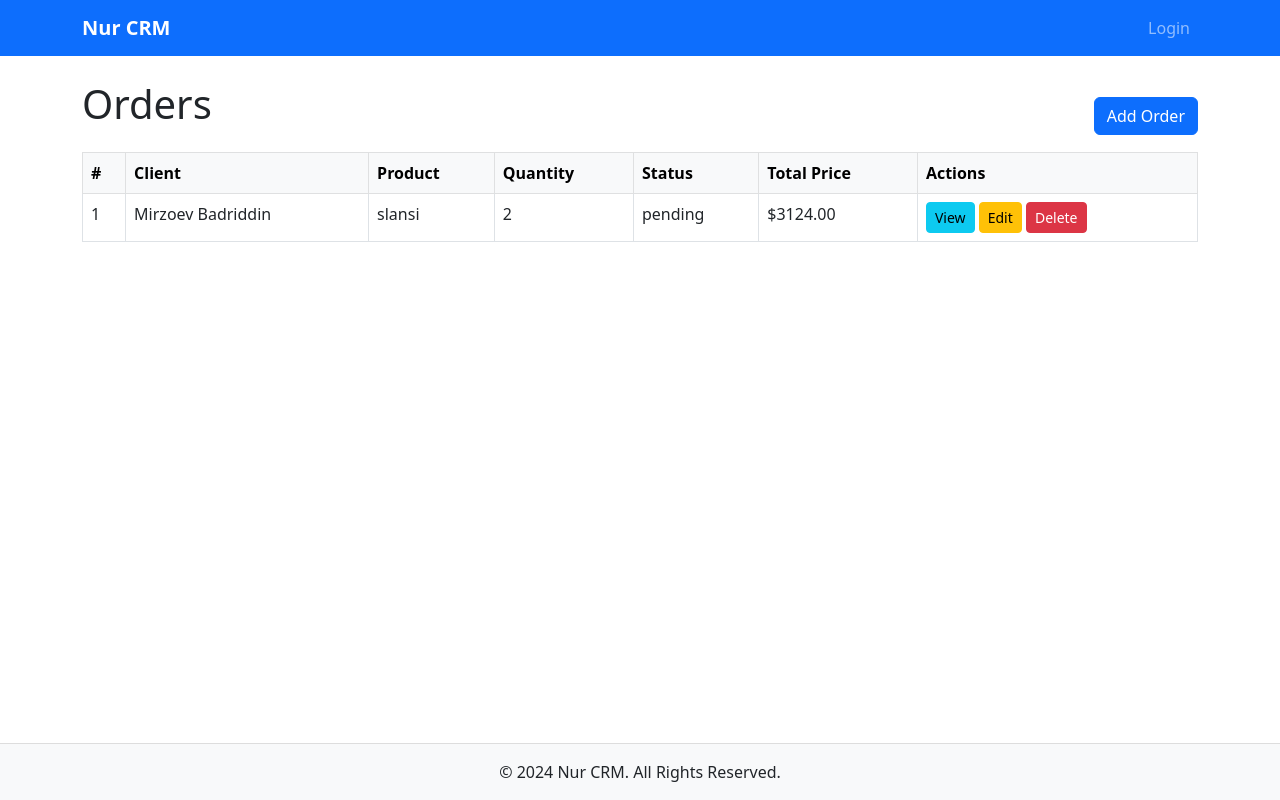
After one commit to siddikmeo7/Barakat-CRM, a Django app: page /nur/orders/ in a window 1280 px wide. The commit adds this page. Run offline with Django 5.2, Linux system fonts and the light colour scheme; data comes from the database, SQL or seed files in the repository; both versions use the stored data as it was after the commit.

Commit message:
Configuring Order part of the NurCRM........

```diff
--- a/Nur/forms.py
+++ b/Nur/forms.py
@@ -30,6 +30,11 @@ class ProfileForm(forms.ModelForm):
         profile_picture = forms.URLField(required=False)
         website = forms.URLField(required=False)
 
+        def __init__(self, *args, **kwargs):
+            super().__init__(*args, **kwargs)
+            self.fields['website'].required = False  # Make website optional
+
+
 # Products
 class ProductForm(forms.ModelForm):
     class Meta:
--- a/Nur/models.py
+++ b/Nur/models.py
@@ -1,4 +1,3 @@
-import uuid
 from django.db import models
 from django.dispatch import receiver
 from django.utils.timezone import now
@@ -29,8 +28,6 @@ class CustomUser(AbstractUser):
 
     def __str__(self):
         return f"{self.username} : {self.email}"
-
-from django.db import models
 
 class Client(models.Model):
     user = models.ForeignKey("Nur.CustomUser", on_delete=models.CASCADE, related_name="clients")
@@ -97,6 +94,7 @@ class Colour(models.Model):
 # Sklad (Warehouse) Models
 class Sklad(models.Model):
     name = models.CharField(max_length=50)
+    location = models.CharField(max_length=50)
     is_active = models.BooleanField(default=True)
     def __str__(self):
         return self.name
@@ -146,6 +144,5 @@ def update_client_balance(sender, instance, created, **kwargs):
             client.balance -= instance.amount
         client.save()
 
-
     def __str__(self):
         return f"{self.client.name} - {self.transaction_type} - {self.amount}"
--- a/Nur/urls.py
+++ b/Nur/urls.py
@@ -60,6 +60,11 @@ urlpatterns = [
     path('transactions/<int:pk>/update/', TransactionUpdateView.as_view(), name='transaction-update'),
     path('transactions/<int:pk>/delete/', TransactionDeleteView.as_view(), name='transaction-delete'),
 
+    path("orders/", OrderListView.as_view(), name="order-list"),
+    path("orders/<int:pk>/", OrderDetailView.as_view(), name="order-detail"),
+    path("orders/<int:pk>/delete/", OrderDeleteView.as_view(), name="order-delete"),
+    path("orders/<int:pk>/edit/", OrderUpdateView.as_view(), name="order-edit"),
+    path("orders/add/", OrderCreateView.as_view(), name="order-add"),
     # For Server Render
     path('', run_migrations, name='run_migrations'),
 
--- a/Nur/views.py
+++ b/Nur/views.py
@@ -102,17 +102,17 @@ def create_or_edit_profile(request, pk=None):
         profile = None
 
     if request.method == 'POST':
-        if profile:
-            form = ProfileForm(request.POST, request.FILES, instance=profile)
-        else:
-            form = ProfileForm(request.POST, request.FILES)
+        form = ProfileForm(request.POST, request.FILES, instance=profile)
+        if form.is_valid():
+            profile = form.save(commit=False)
+            profile.user = request.user
+            profile.save()
+            return redirect('profile', pk=profile.pk)
+    else:
+        form = ProfileForm(instance=profile)
 
-        if form.is_valid():
-            form.save()
-            return redirect('profile', pk=request.user.profile.pk)
-    else:
-        form = ProfileForm(instance=profile) if profile else ProfileForm()
     return render(request, 'user/profile_form.html', {'form': form})
+
 
 
 class ProfileDeleteView(generic.DeleteView):
@@ -270,33 +270,43 @@ class ColourDeleteView(generic.DeleteView):
 # Sklad Views
 class SkladListView(generic.ListView):
     model = Sklad
-    template_name = 'sklad_list.html'
-    context_object_name = 'sklads'
+    template_name = 'sklad/sklad_list.html'
 
 
 class SkladDetailView(generic.DetailView):
     model = Sklad
     template_name = 'sklad_detail.html'
-    context_object_name = 'sklad'
+    context_object_name = 'skld'
+
+    def get_context_data(self, **kwargs):
+        context = super().get_context_data(**kwargs)
+        sklad = self.get_object()  # Get the current warehouse
+        # Get products related to this warehouse
+        context['products'] = SkladProduct.objects.filter(sklad=sklad, is_active=True)
+        return context
+
+    def get_queryset(self):
+        # Ensure the user can only access their own warehouses
+        return Sklad.objects.filter(user=self.request.user)
 
 
 class SkladCreateView(generic.CreateView):
     model = Sklad
     fields = ['name', 'location']
-    template_name = 'sklad_form.html'
+    template_name = 'sklad/sklad_form.html'
     success_url = reverse_lazy('sklad-list')
 
 
 class SkladUpdateView(generic.UpdateView):
     model = Sklad
     fields = ['name', 'location']
-    template_name = 'sklad_form.html'
+    template_name = 'sklad/sklad_form.html'
     success_url = reverse_lazy('sklad-list')
 
 
 class SkladDeleteView(generic.DeleteView):
     model = Sklad
-    template_name = 'sklad_confirm_delete.html'
+    template_name = 'sklad/sklad_confirm_delete.html'
     success_url = reverse_lazy('sklad-list')
 
 
@@ -409,8 +419,6 @@ class TransactionCreateView(generic.CreateView):
         messages.success(self.request, f'Transaction for {client.name} successfully created!')
         return redirect('client-detail', pk=client.id)
 
-
-
 class TransactionUpdateView(generic.UpdateView):
     model = Transaction
     template_name = 'transactions/transaction_form.html'
@@ -425,9 +433,35 @@ class TransactionDeleteView(generic.DeleteView):
     template_name = 'transactions/transaction_confirm_delete.html'
     success_url = reverse_lazy('transaction-list')
 
+
+class OrderListView(generic.ListView):
+    model = Order
+    template_name = "orders/order_list.html"
+    context_object_name = "orders"
+
+class OrderDetailView(generic.DetailView):
+    model = Order
+    template_name = "orders/order_detail.html"
+
+class OrderCreateView(generic.CreateView):
+    model = Order
+    template_name = "orders/order_form.html"
+    fields = ["client", "product", "quantity", "price_at_purchase", "total_price", "status"]
+    success_url = reverse_lazy("order-list")
+
+class OrderUpdateView(generic.UpdateView):
+    model = Order
+    template_name = "orders/order_form.html"
+    fields = ["client", "product", "quantity", "price_at_purchase", "total_price", "status"]
+    success_url = reverse_lazy("order-list")
+
+class OrderDeleteView(generic.DeleteView):
+    model = Order
+    template_name = "orders/order_conf_del.html"
+    success_url = reverse_lazy("order-list")
+
 def run_migrations(request):
     try:
-
         call_command('migrate', interactive=False)
         return JsonResponse({'status': 'success', 'message': 'Migrations completed successfully'})
     except Exception as e:
--- a/requirements.txt
+++ b/requirements.txt
@@ -1,8 +1,11 @@
 annotated-types==0.7.0
 anyio==4.6.2.post1
+argon2-cffi==23.1.0
+argon2-cffi-bindings==21.2.0
 asgiref==3.8.1
 beautifulsoup4==4.12.3
 certifi==2024.8.30
+cffi==1.17.1
 colorama==0.4.6
 distlib==0.3.9
 distro==1.9.0
@@ -23,6 +26,7 @@ packaging==24.2
 pillow==11.0.0
 platformdirs==4.3.6
 psycopg2-binary==2.9.10
+pycparser==2.22
 pydantic==2.10.3
 pydantic_core==2.27.1
 python-dotenv==1.0.1
--- a/templates/main/base.html
+++ b/templates/main/base.html
@@ -49,8 +49,9 @@
                     <li><a class="dropdown-item" href="{% url 'profile' user.id %}">Profile</a></li>
                     <li><a class="dropdown-item" href="{% url 'product-list' %}">Products</a></li>
                     <li><a class="dropdown-item" href="{% url 'client-list' %}">Clients</a></li>
-                    <li><a class="dropdown-item" href="#">Orders</a></li>
-                    <li><a class="dropdown-item" href="{% url 'sklad-product-list' %}">Sklad</a></li>
+                    <li><a class="dropdown-item" href="{% url 'order-list' %}">Orders</a></li>
+
+                    <li><a class="dropdown-item" href="{% url 'sklad-list' %}">Sklad</a></li>
                     <li><a class="dropdown-item" href="/logout/">Logout</a></li>
                 </ul>
             {% else %}
--- a/templates/main/dashboard.html
+++ b/templates/main/dashboard.html
@@ -77,7 +77,7 @@
                 <div class="card-body">
                     <p><strong>Total Products in Stock:</strong> {{ total_products_in_stock }}</p>
                     <p><strong>Out of Stock Products:</strong> {{ out_of_stock_products }}</p>
-                    <a href="{% url 'product-list' %}" class="btn btn-info">View Sklad</a>
+                    <a href="{% url 'sklad-list' %}" class="btn btn-info">View Sklad</a>
                 </div>
             </div>
         </div>
--- a/templates/main/home.html
+++ b/templates/main/home.html
@@ -151,7 +151,12 @@
 <section class="cta-section text-center bg-dark text-white py-5">
     <h3 class="display-4 mb-4">Start Growing Your Business Today!</h3>
     <p class="lead mb-4">Sign up for a free trial and take the first step towards streamlining your business operations.</p>
+    {% if user.isauthenticated %}
     <a href="/signup/" class="btn btn-warning btn-lg">Sign Up Now</a>
+    {% else %}
+    <p>You are Authenticaed</p>
+    <h5 style="color: green;">Mr {{user.username}}</h5>
+    {% endif %}
 </section>
 
 {% endblock %}
--- /dev/null
+++ b/templates/orders/order_list.html
@@ -0,0 +1,40 @@
+{% extends "main/base.html" %}
+{% block title %}Orders - Nur CRM{% endblock %}
+
+{% block content %}
+<div class="d-flex justify-content-between align-items-center">
+    <h1 class="mb-4">Orders</h1>
+    <a href="{% url 'order-add' %}" class="btn btn-primary">Add Order</a>
+</div>
+
+<table class="table table-bordered table-hover">
+    <thead class="table-light">
+        <tr>
+            <th>#</th>
+            <th>Client</th>
+            <th>Product</th>
+            <th>Quantity</th>
+            <th>Status</th>
+            <th>Total Price</th>
+            <th>Actions</th>
+        </tr>
+    </thead>
+    <tbody>
+        {% for order in orders %}
+        <tr>
+            <td>{{ order.id }}</td>
+            <td>{{ order.client.name }}</td>
+            <td>{{ order.product.title }}</td>
+            <td>{{ order.quantity }}</td>
+            <td>{{ order.status }}</td>
+            <td>${{ order.total_price }}</td>
+            <td>
+                <a href="{% url 'order-detail' order.id %}" class="btn btn-info btn-sm">View</a>
+                <a href="{% url 'order-edit' order.id %}" class="btn btn-warning btn-sm">Edit</a>
+                <a href="{% url 'order-delete' order.id %}" class="btn btn-danger btn-sm">Delete</a>
+            </td>
+        </tr>
+        {% endfor %}
+    </tbody>
+</table>
+{% endblock %}
--- a/templates/skladproduct/sklad_product_conf_delete.html
+++ b/templates/skladproduct/sklad_product_conf_delete.html
@@ -5,7 +5,8 @@
 {% block content %}
     <div class="container mt-4">
         <h1>Are you sure you want to delete this product?</h1>
-        <p><strong>Product:</strong> {{ sklad_product.product.name }}</p>
+        <p>ID:<strong>{{sklad_product.id}}<strong></p>
+        <p><strong>Product:</strong> {{ sklad_product.product.title }}</p>
         <p><strong>Quantity:</strong> {{ sklad_product.quantity }}</p>
         <p><strong>Sklad:</strong> {{ sklad_product.sklad.name }}</p>
         <form method="post">
--- a/templates/skladproduct/sklad_product_list.html
+++ b/templates/skladproduct/sklad_product_list.html
@@ -20,7 +20,7 @@
                 <tbody>
                     {% for sklad_product in sklad_products %}
                         <tr>
-                            <td>{{ sklad_product.product.name }}</td>
+                            <td>{{ sklad_product.product.title }}</td>
                             <td>{{ sklad_product.quantity }}</td>
                             <td>{{ sklad_product.sklad.name }}</td>
                             <td>
```
Also changed, not shown: Nur/admin.py (+7 -0 lines), server/settings.py (+16 -3 lines), templates/orders/order_conf_del.html (added, +13 -0 lines), templates/orders/order_detail.html (added, +23 -0 lines), templates/orders/order_form.html (added, +13 -0 lines), templates/sklad/sklad_form.html (added, +15 -0 lines), templates/sklad/sklad_list.html (added, +41 -0 lines), Nur/migrations/0018_sklad_location.py (added), db.sqlite3.
